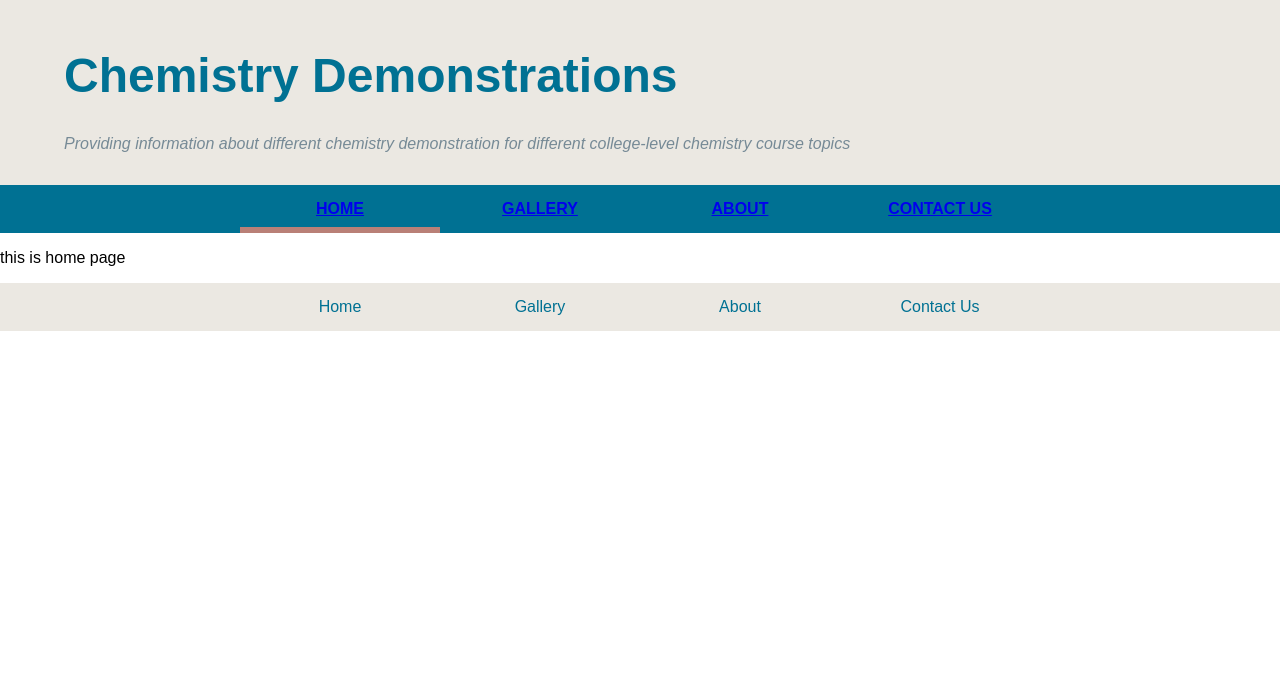
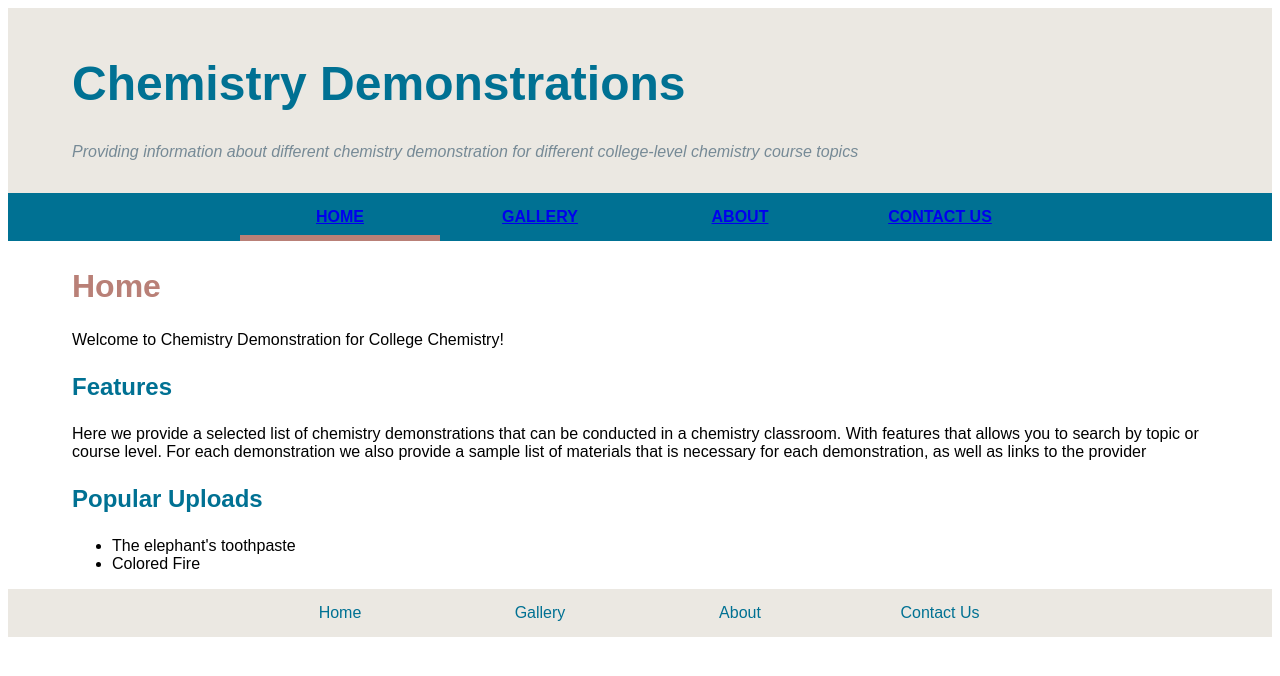
Before and after one commit to filizlin/final-project-chemistry, a Vue app: page /#/ in a window 1280 px wide. Shown: the top 676 px of the page. Built offline with nearby package versions, Linux system fonts and the light colour scheme.

Commit message:
modifying scss

```diff
--- a/src/App.vue
+++ b/src/App.vue
@@ -1,4 +1,6 @@
 <template>
+  <div id="app">
+    <!--header (same on all pages)-->
     <header>
       <h1>Chemistry Demonstrations</h1>
       <p>
@@ -6,12 +8,16 @@
         different college-level chemistry course topics
       </p>
     </header>
-  <nav class="main__navigation" id="nav">
+    <!--navigation (same on all pages)-->
+    <div id="nav">
+      <nav class="main__navigation">
         <ul class="main__navigation-item">
-      <li><i class="fas fa-atom"></i><router-link to="/">Home</router-link></li>
+          <li>
+            <i class="fas fa-atom"></i><router-link to="/">Home</router-link>
+          </li>
           <li>
             <i class="fas fa-atom"></i
-        ><router-link to="Gallery.vue">Gallery</router-link>
+            ><router-link to="/gallery">Gallery</router-link>
             <ul class="dropdown">
               <div>
                 <li>General Chemistry I</li>
@@ -25,18 +31,22 @@
             </ul>
           </li>
           <li>
-        <i class="fas fa-atom"></i><router-link to="/About">About</router-link>
+            <i class="fas fa-atom"></i
+            ><router-link to="/About">About</router-link>
           </li>
           <li>
             <i class="fas fa-atom"></i
-        ><router-link to="/Contact">Contact Us</router-link>
+            ><router-link to="/contact">Contact Us</router-link>
           </li>
           <div id="marker"></div>
         </ul>
       </nav>
-  <main>
+    </div>
+
     <router-view />
-  </main>
+
+    <!--footer (same on all pages)-->
+
     <footer>
       <nav class="footer__navigation">
         <ul class="footer__navigation-item">
@@ -47,9 +57,11 @@
         </ul>
       </nav>
     </footer>
+  </div>
 </template>
 
 <style lang="scss">
+/*General styling, need to copy for every page*/
 * {
   box-sizing: border-box;
   font-family: Arial, Helvetica, sans-serif;
@@ -60,6 +72,21 @@ $secondary-color: #b98077;
 $tertiary-color: #768a96;
 $quatenary-color: #ebe8e2;
 
+/*header styling*/
+header {
+  background-color: $quatenary-color;
+  padding: 1rem 4rem;
+  h1 {
+    color: $primary-color;
+    font-size: 3rem;
+  }
+  p {
+    color: $tertiary-color;
+    font-style: italic;
+  }
+}
+
+/*navigation animation that is adopted from https://codepen.io/dghez/pen/Kwoper*/
 $min-width: 200px;
 
 @mixin transform($value) {
@@ -75,33 +102,7 @@ $min-width: 200px;
   transition: ($value);
 }
 
-%testing {
-  border: 5px solid blue;
-}
-
-%testing1 {
-  border: 5px solid red;
-}
-
-body {
-  margin: 0;
-}
-
-header {
-  background-color: $quatenary-color;
-  padding: 1rem 4rem;
-  h1 {
-    color: $primary-color;
-    font-size: 3rem;
-  }
-  p {
-    color: $tertiary-color;
-    font-style: italic;
-  }
-}
-
-/*navigation animation that is adopted from https://codepen.io/dghez/pen/Kwoper*/
-
+#nav {
   nav {
     background: $primary-color;
     text-align: center;
@@ -182,60 +183,6 @@ li {
       }
     }
   }
-/*side menu*/
-.side__navigation {
-  background: white;
-  text-align: left;
-  width: 25rem;
-  padding-top: 2rem;
-  padding-left: 4rem;
-  .side__navigation-item {
-    color: $tertiary-color;
-    position: relative;
-    list-style: none;
-    font-size: 0;
-    text-transform: capitalize;
-    display: inline-block;
-    padding: 0;
-    font-weight: bold;
-    text-align: left;
-    cursor: pointer;
-    li {
-      font-size: 0.8rem;
-      display: block;
-      position: relative;
-      padding: 15px 20px;
-      font-size: 1rem;
-      cursor: pointer;
-    }
-    li:hover {
-      background: $tertiary-color !important;
-      color: $quatenary-color;
-    }
-  }
-}
-/*main content*/
-.main__description {
-  margin: 1rem 2rem;
-  h2 {
-    color: $secondary-color;
-    font-size: 2rem;
-  }
-  .items {
-    display: flex;
-    flex-direction: row;
-    text-align: center;
-    flex-wrap: wrap;
-    .item {
-      @extend %testing;
-      padding: 1rem;
-      margin: 1rem;
-      h3 {
-        color: $primary-color;
-        font-size: 1.5rem;
-      }
-    }
-  }
 }
 
 /*footer*/
--- a/src/views/Contact.vue
+++ b/src/views/Contact.vue
@@ -1,3 +1,5 @@
+<!--code in lessen 6-->
+
 <template>
   <div class="contact">
     <h1>This is an contact page</h1>
--- a/src/views/Gallery.vue
+++ b/src/views/Gallery.vue
@@ -1,3 +1,5 @@
+<!--code in lessen 5-->
+
 <template>
   <div class="gallery">
     <p>this is gallery page</p>
--- a/src/views/Home.vue
+++ b/src/views/Home.vue
@@ -1,5 +1,47 @@
+<!--code in lessen 4-->
 <template>
   <div class="home">
-    <p>this is home page</p>
+    <section class="main__description">
+      <h2 class="main__page-header">Home</h2>
+      <p class="main__welcome-message">
+        Welcome to Chemistry Demonstration for College Chemistry!
+      </p>
+      <h3 class="main__subheading">Features</h3>
+      <p>
+        Here we provide a selected list of chemistry demonstrations that can be
+        conducted in a chemistry classroom. With features that allows you to
+        search by topic or course level. For each demonstration we also provide
+        a sample list of materials that is necessary for each demonstration, as
+        well as links to the provider
+      </p>
+      <h3 class="main__subheading">Popular Uploads</h3>
+      <ul>
+        <li>The elephant's toothpaste</li>
+        <li>Colored Fire</li>
+      </ul>
+    </section>
   </div>
 </template>
+<style lang="scss">
+* {
+  box-sizing: border-box;
+  font-family: Arial, Helvetica, sans-serif;
+}
+
+$primary-color: #007193;
+$secondary-color: #b98077;
+$tertiary-color: #768a96;
+$quatenary-color: #ebe8e2;
+
+section {
+  margin: 1rem 4rem;
+  h2 {
+    color: $secondary-color;
+    font-size: 2rem;
+  }
+  h3 {
+    color: $primary-color;
+    font-size: 1.5rem;
+  }
+}
+</style>
```
Lines whose indentation alone changed are shown as unchanged.
